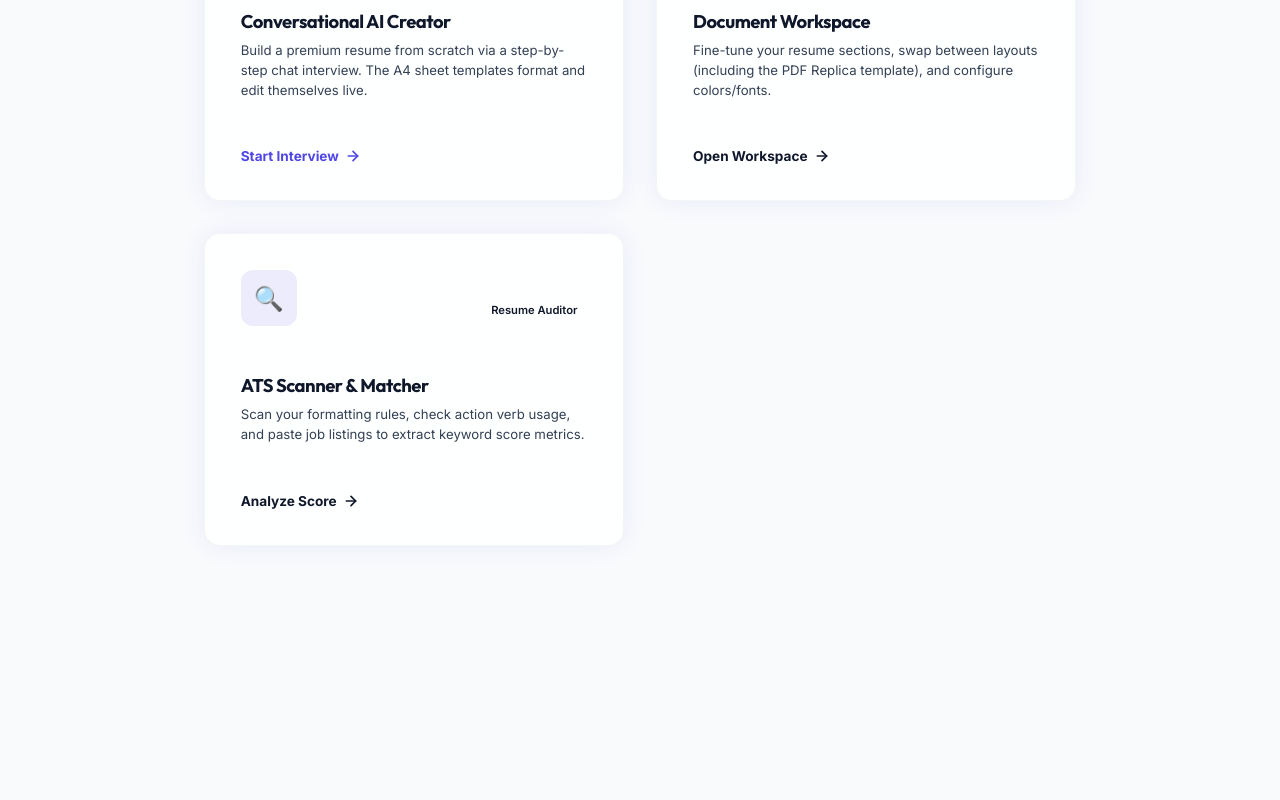
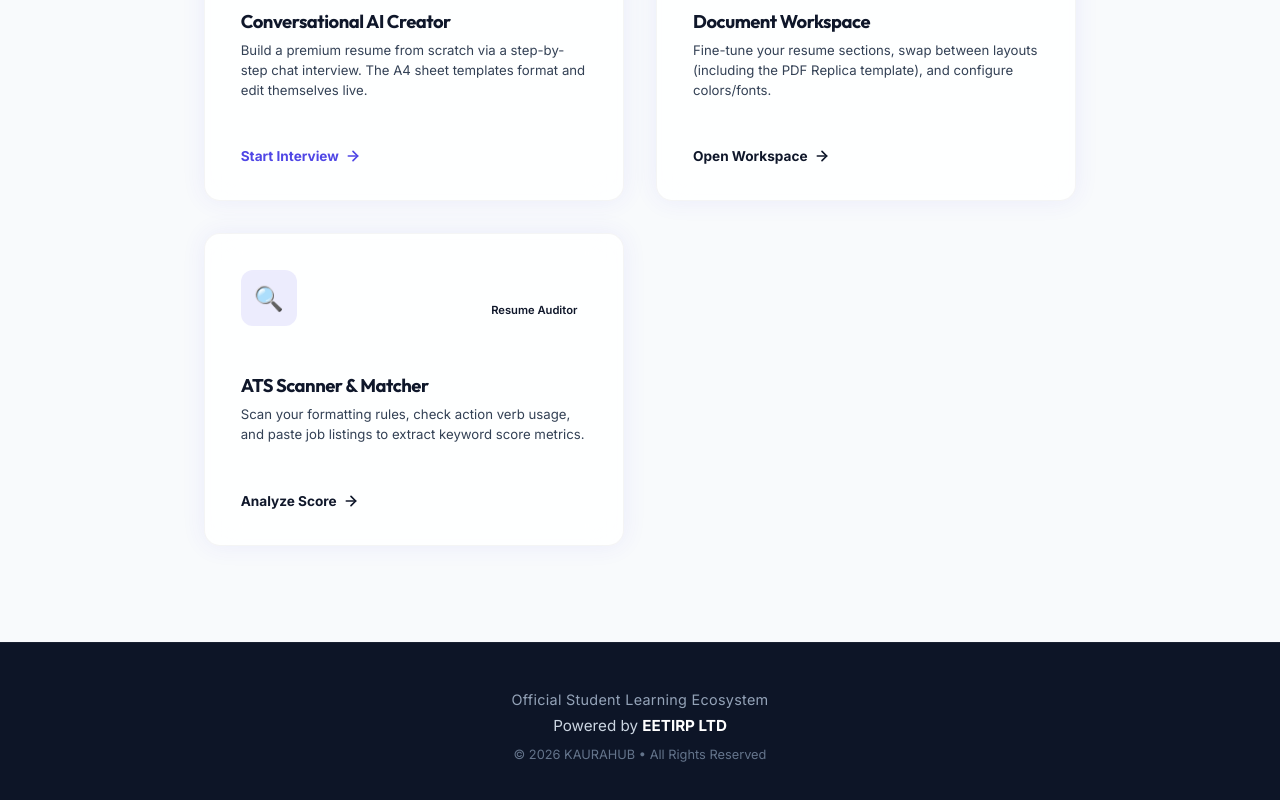
Before and after one commit to karthikachar56/resume-builder, a React (Vite) app: page / in a window 1280 px wide. Shown: the part 912-1712 px from the top of the page. Before the commit the page ends 1554 px from the top, so only its background shows below. Built offline with nearby package versions, Linux system fonts and the light colour scheme; a web font is replaced by a local one.

Commit message:
feat: add custom global footer to layout

```diff
--- a/src/App.jsx
+++ b/src/App.jsx
@@ -174,6 +174,17 @@ export default function App() {
         {tab === 'ai-builder' && <AiResumeBuilder updateResume={updateResume} setTab={setTab} />}
         {tab === 'analyser' && <ResumeAnalyser resume={resume} />}
       </main>
+
+      {/* Global App Footer */}
+      <footer className="app-footer">
+        <div className="footer-content">
+          <p className="footer-title">Official Student Learning Ecosystem</p>
+          <p className="footer-powered">
+            Powered by <strong>EETIRP LTD</strong>
+          </p>
+          <p className="footer-copyright">© 2026 KAURAHUB • All Rights Reserved</p>
+        </div>
+      </footer>
     </div>
   );
 }
--- a/src/index.css
+++ b/src/index.css
@@ -2475,3 +2475,56 @@ button, input, textarea, select {
     padding: 0.75rem 1rem !important;
   }
 }
+
+/* --- App Footer Styles --- */
+.app-footer {
+  background-color: #0b0f19; /* Default background */
+  color: #94a3b8;
+  padding: 3rem 1.5rem;
+  text-align: center;
+  border-top: 1px solid var(--border-color);
+  transition: background-color var(--transition-normal), border-color var(--transition-normal);
+}
+
+/* Override background specifically for dark/light themes if desired, but matches user's screenshot */
+.dark-theme .app-footer {
+  background-color: #080c14; /* Deep dark blue-black */
+  border-top-color: #1e293b;
+}
+
+.light-theme .app-footer {
+  background-color: #0d1527; /* Dark navy from screenshot is preferred, keeping it dark as requested */
+  border-top-color: rgba(255, 255, 255, 0.05);
+}
+
+.footer-content {
+  max-width: 600px;
+  margin: 0 auto;
+  display: flex;
+  flex-direction: column;
+  gap: 0.5rem;
+}
+
+.footer-title {
+  font-size: 0.9rem;
+  font-weight: 400;
+  color: #94a3b8;
+  letter-spacing: 0.02em;
+}
+
+.footer-powered {
+  font-size: 0.95rem;
+  color: #cbd5e1;
+  font-weight: 400;
+}
+
+.footer-powered strong {
+  color: #ffffff;
+  font-weight: 700;
+}
+
+.footer-copyright {
+  font-size: 0.8rem;
+  color: #64748b;
+  margin-top: 0.25rem;
+}
```
